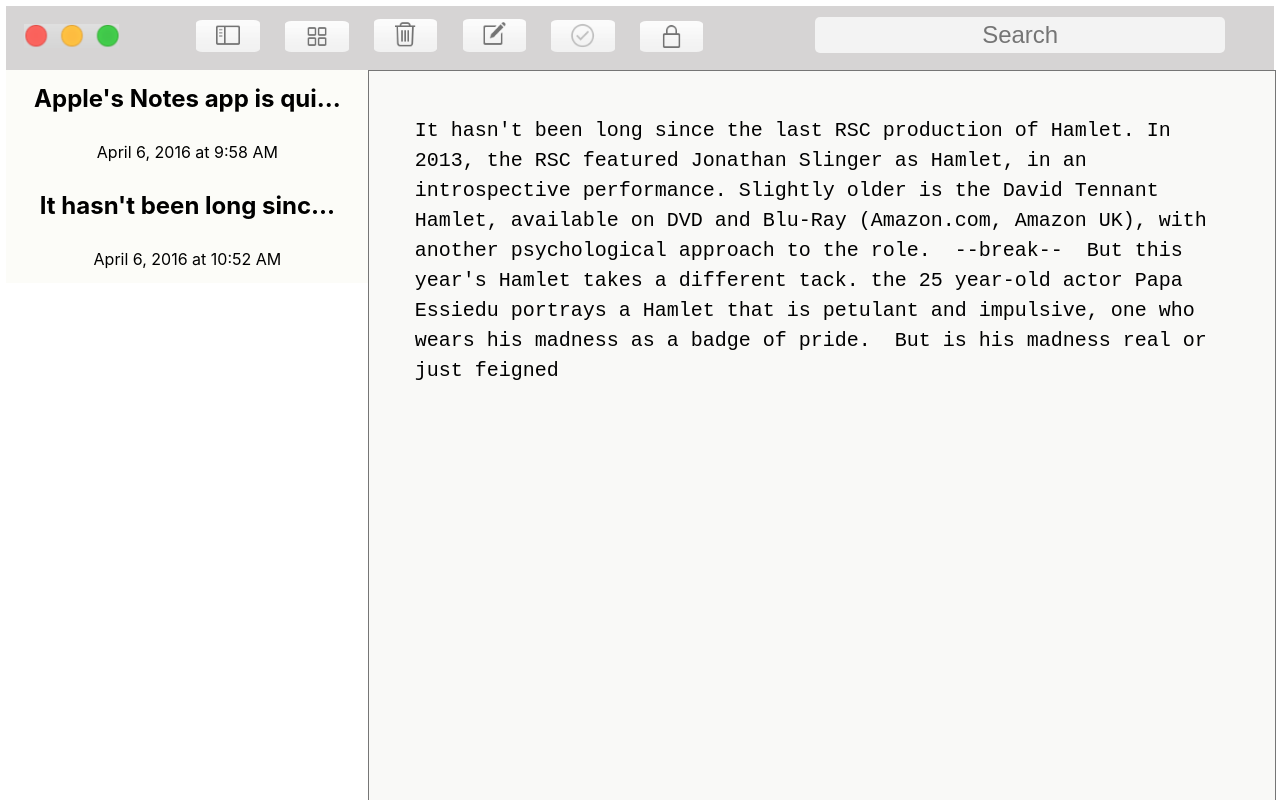
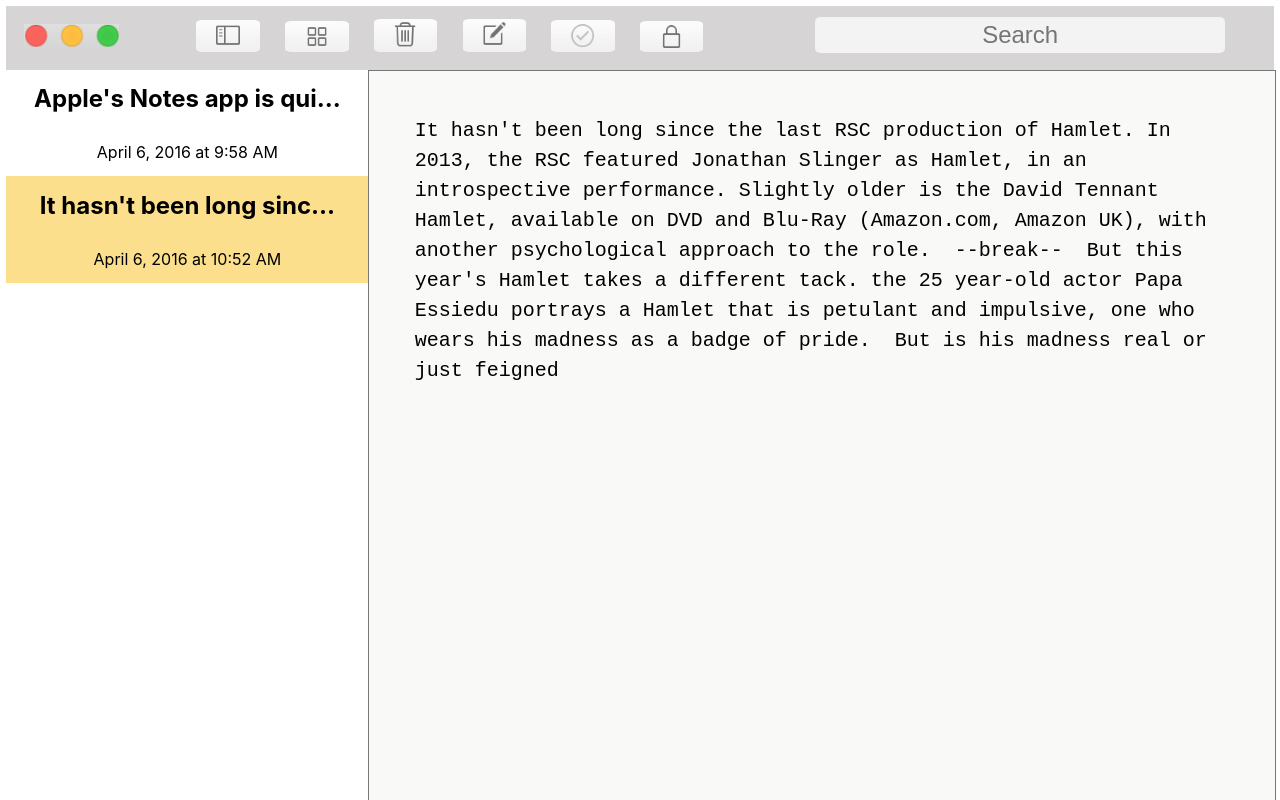
Before and after one commit to hiterharris/Apple-Notes-App, a React (Create React App) app: page / in a window 1280 px wide. Shown: the top 800 px of the page. Built offline with nearby package versions, Linux system fonts and the light colour scheme.

Commit message:
passing listItemSelected state to List

```diff
--- a/src/App.css
+++ b/src/App.css
@@ -78,4 +78,8 @@
   background: #F9F9F7;
 }
 
+.note-item {
+  background-color: #FBDF8C;
+}
+
 /*# sourceMappingURL=App.css.map */
--- a/src/App.js
+++ b/src/App.js
@@ -10,10 +10,17 @@
     super(props);
     this.state={
       bgColor: "#FCFCF8",
+      listItemSelected: false,
     }
   }
 
-  renderListItem = () => {
+  listItemSelected = () => {
+    this.setState({
+      listItemSelected: true,
+    })
+  }
+
+  renderNote = () => {
     const note = notes.map( (note) => {
       return (
           note.text
@@ -22,16 +29,10 @@
     return this.state.listItemSelected ? <Note text={note[1]} /> : <Note text={note[0]} />
   }
 
-  listItemClicked = () => {
-    this.setState({
-      bgColor: "#FBDF8C",
-    })
-  }
-
   render() {
-    const noteItem = notes.map( (note, i) => {
+    const noteItem = notes.map( (note) => {
       return (
-        <div className="list-item" key={i} style={{backgroundColor: this.state.bgColor}} onClick={this.listItemClicked}>
+        <div className="list-item">
           <h2>{note.title}</h2>
           <p>{note.date}</p>
         </div>
@@ -40,13 +41,12 @@
     });
 
 
-
     return (
       <div className="app">
         <Nav />
         <div className="app-container">
           <List noteItem={noteItem} />
-          {this.renderListItem()}
+          {this.renderNote()}
         </div>
       </div>
     );
--- a/src/App.scss
+++ b/src/App.scss
@@ -83,3 +83,7 @@
     line-height: 1.5;
     background: #F9F9F7;
 }
+
+.note-item {
+    background-color: #FBDF8C;
+}
--- a/src/components/List.js
+++ b/src/components/List.js
@@ -4,14 +4,19 @@
 export default class List extends Component {
   constructor(props) {
     super(props);
-    console.log(props.listItemClicked);
   }
 
   render() {
     return (
       <div className="list">
+        {/* <div>
+          {this.props.noteItem}
+        </div> */}
         <div>
-          {this.props.noteItem}
+          {this.props.noteItem[0]}
+        </div>
+        <div className="note-item">
+          {this.props.noteItem[1]}
         </div>
       </div>
     );
```
Also changed, not shown: 1 other file (tests, documents, lock files or other folders).
